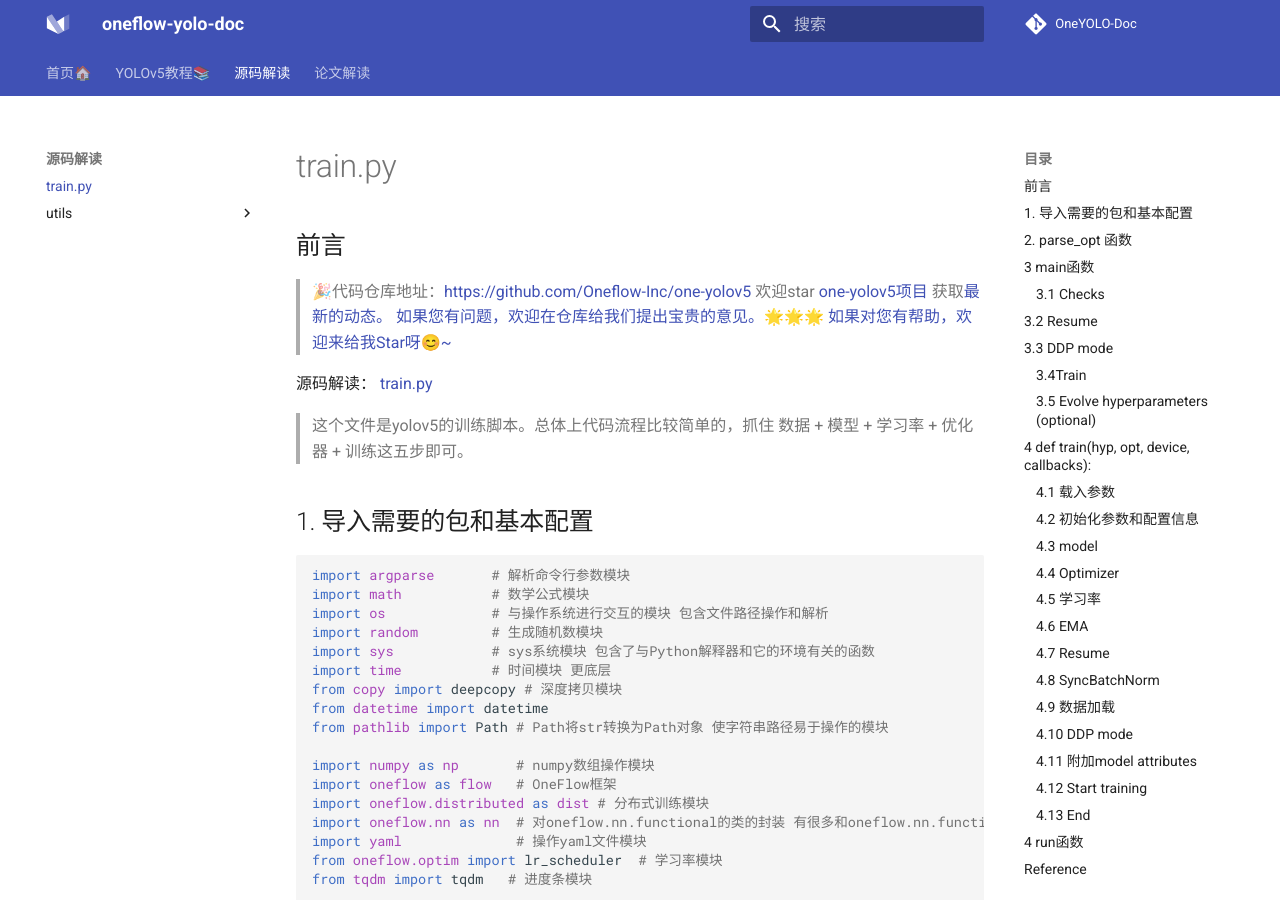
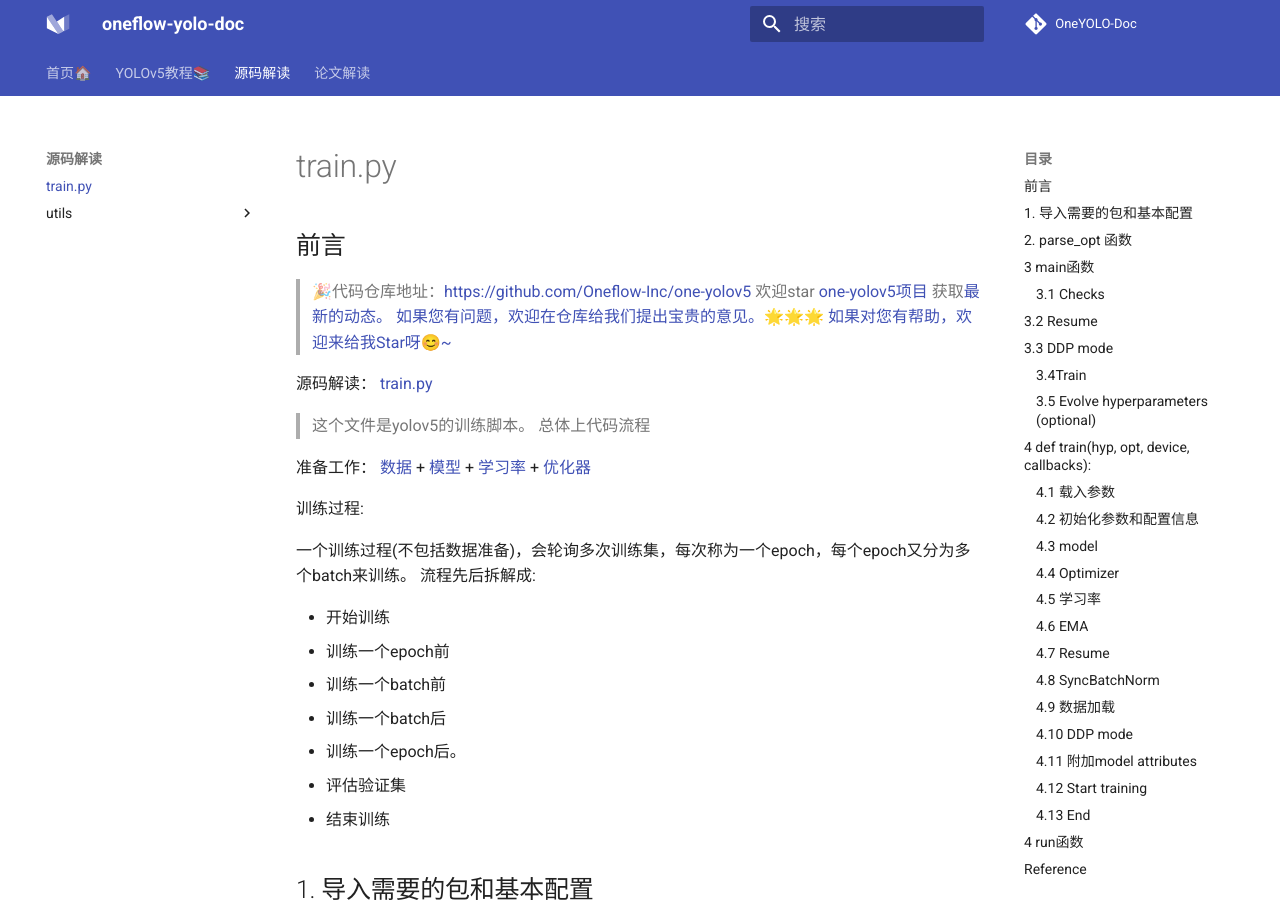
Before and after one commit to Oneflow-Inc/oneflow-yolo-doc, an MkDocs documentation site: the page built from docs/source_code_interpretation/train_py.md, in a window 1280 px wide and 900 px high. Built offline with MkDocs 1.6.1 and Material for MkDocs 9.7.7, drawn with Linux system fonts in a browser that asks for light colours; comment, search, counter and statistics services are not loaded; some of the changed text lies outside the part shown.

Commit message:
source_code_interpretation/train_py.md

```diff
--- a/docs/source_code_interpretation/train_py.md
+++ b/docs/source_code_interpretation/train_py.md
@@ -9,9 +9,23 @@
 
 源码解读： [train.py](https://github.com/Oneflow-Inc/one-yolov5/blob/main/train.py)
 
-> 这个文件是yolov5的训练脚本。总体上代码流程比较简单的，抓住 数据 + 模型 + 学习率 + 优化器 + 训练这五步即可。
+> 这个文件是yolov5的训练脚本。
+总体上代码流程
 
+准备工作：  [数据](https://github.com/Oneflow-Inc/one-yolov5/blob/88864544cd9fa9ddcbe35a28a0bcf2c674daeb97/train.py#L210-L247) + [模型](https://github.com/Oneflow-Inc/one-yolov5/blob/88864544cd9fa9ddcbe35a28a0bcf2c674daeb97/train.py#L146-L159) + [学习率](https://github.com/Oneflow-Inc/one-yolov5/blob/88864544cd9fa9ddcbe35a28a0bcf2c674daeb97/train.py#L183-L193) + [优化器](https://github.com/Oneflow-Inc/one-yolov5/blob/88864544cd9fa9ddcbe35a28a0bcf2c674daeb97/train.py#L177-L181)
 
+训练过程:
+
+一个训练过程(不包括数据准备)，会轮询多次训练集，每次称为一个epoch，每个epoch又分为多个batch来训练。
+流程先后拆解成:
+
+- 开始训练
+- 训练一个epoch前
+- 训练一个batch前
+- 训练一个batch后
+- 训练一个epoch后。
+- 评估验证集
+- 结束训练
 
 
 
```
Also changed, not shown: other parts of docs/source_code_interpretation/train_py.md (+2 -2 lines).
